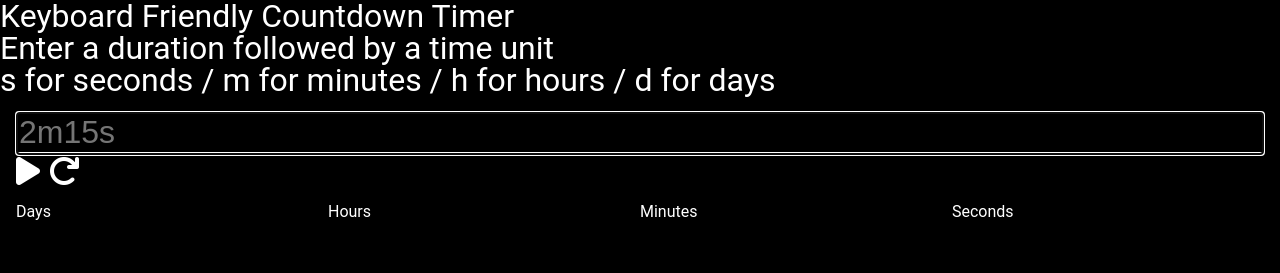
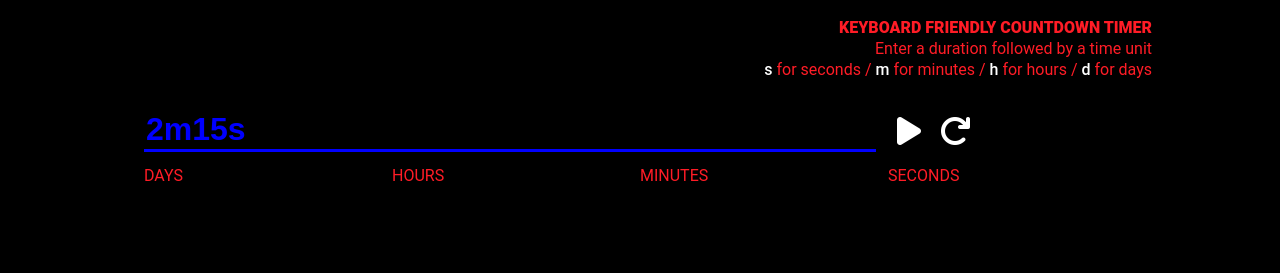
Before and after one commit to niiccolas/run-jsc, a website: page index.html in a window 1280 px wide. Drawn offline with Linux system fonts and the light colour scheme.

Commit message:
Add styles

```diff
--- a/assets/css/main.css
+++ b/assets/css/main.css
@@ -11,43 +11,96 @@ body {
   font-size: 2rem;
   color: #fff;
   background-color: #000;
+  transition: 1s background-color ease;
+}
+
+h1 {
+  font-weight: 900;
+}
+
+.countdown-over {
+  background-color: blue;
+}
+
+.wrapper {
+  margin: 20px auto;
+  width: 80%;
 }
 
 .row-red {
   display: block;
-  height: 15vh;
-  width: 100%;
-  background-color: red;
+  height: 15px;
+  margin: 0 auto;
+  background-color: var(--fire-orange);;
 }
 
 #countdown-timer {
-  background-color: #000;
   height: 70vh;
   padding: 1rem;
+  margin-top: 1rem;
 }
 
 .user-input {
-  padding-bottom: 1rem;
+  display: flex;
+  justify-items: center;
+}
+
+#input {
+  flex: 3;
+}
+
+#controls {
+  flex:1;
+  padding-left: 1rem;
+}
+
+i {
+  text-align: center;
+  padding: 5px;
+  color:white;
+  cursor: pointer;
 }
 
 input {
-  border: 1px solid black;
-  font-size: 2rem;
+  border: none;
   border-radius: 5px;
 }
+
 input[type=text] {
+  font-size: 2rem;
   width: 100%;
   border-radius: 0;
-  border-bottom: 3px solid #fff;
+  border-bottom: 3px solid blue;
   background-color: black;
+  font-weight: 800;
   color: white;
+}
+
+textarea:focus, input:focus{
+  outline: none;
+}
+
+::placeholder { /* Chrome, Firefox, Opera, Safari 10.1+ */
+  color: blue;
+  opacity: 1; /* Firefox */
+}
+
+:-ms-input-placeholder { /* Internet Explorer 10-11 */
+  color: blue;
+}
+
+::-ms-input-placeholder { /* Microsoft Edge */
+  color: blue;
 }
 
 #vue {
   display: flex;
+  margin-top: 1rem;
 }
 
 .vue-row {
+  color: var(--fire-orange);
+  text-transform: uppercase;
   flex: 1;
   font-size: 1rem;
 }
@@ -55,5 +108,58 @@ input[type=text] {
 .vue-count {
   font-weight: 900;
   height: 50px;
-  font-size: 100px;
+  font-size: 6rem;
+  color: #fff;
+  transition: 1s all ease;
 }
+
+#days {
+  font-size: 5rem;
+}
+
+#footer {
+  color: white;
+  text-align: center;
+}
+
+#header-main {
+  color: var(--fire-orange);
+  text-align: right;
+  font-size: 1rem;
+}
+
+h1 {
+  text-transform: uppercase;
+}
+
+h2 {
+  /* color: white; */
+}
+
+#header-main p, h1, h2 {
+  margin-bottom: 5px;
+}
+
+.header-instructions {
+  text-transform: none;
+}
+
+.suffix {
+  color: white;
+  font-weight: 500;
+}
+
+/*=============================================
+=            UI            =
+=============================================*/
+
+.hide {
+  transition: 1s opacity ease;
+  opacity: 0;
+}
+
+.reveal {
+  opacity: 1;
+}
+
+/*=====  End of UI  ======*/
```
